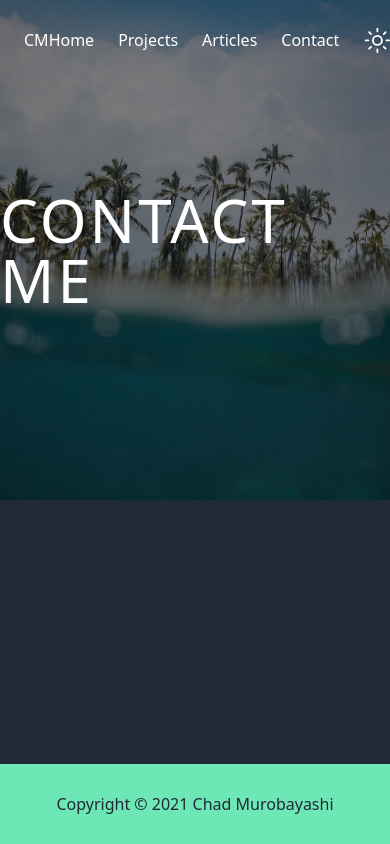
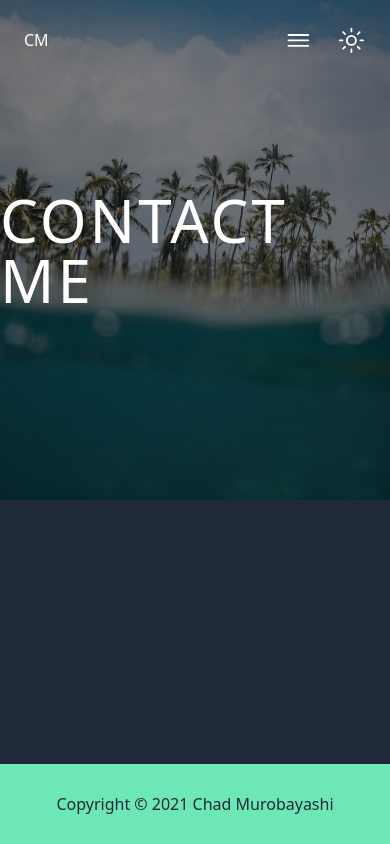
Before and after one commit to chadmuro/chadmuro-portfolio, a Next.js app: page /contact in a window 390 px wide. Built offline with nearby package versions, Linux system fonts and the light colour scheme.

Commit message:
create responsive header

```diff
--- a/components/Header.js
+++ b/components/Header.js
@@ -1,11 +1,17 @@
 import { useState, useEffect } from 'react';
 import Link from 'next/link';
 import { useRouter } from 'next/router';
-import { IoSunnyOutline, IoMoonOutline } from 'react-icons/io5';
+import {
+	IoSunnyOutline,
+	IoMoonOutline,
+	IoMenuOutline,
+	IoCloseOutline,
+} from 'react-icons/io5';
 
 const Header = () => {
 	const [darkMode, setDarkMode] = useState(true);
 	const [showHeader, setShowHeader] = useState(false);
+	const [openMenu, setOpenMenu] = useState(false);
 	const router = useRouter();
 	const isHomePage = router.pathname === '/';
 
@@ -32,6 +38,27 @@ const Header = () => {
 		return () => window.removeEventListener('scroll', handleScroll);
 	}, []);
 
+	const links = [
+		{
+			path: '/',
+			text: 'Home',
+		},
+		{
+			path: '/projects',
+			text: 'Projects',
+		},
+		{
+			path: '/articles',
+			text: 'Articles',
+		},
+		{
+			path: '/contact',
+			text: 'Contact',
+		},
+	];
+
+	console.log(openMenu);
+
 	return (
 		<header
 			className={`w-full h-header py-10 sticky top-0 left-0 flex justify-between items-center z-20 transition duration-300 ${
@@ -44,37 +71,39 @@ const Header = () => {
 					: 'text-white'
 			}`}
 		>
-			<div className="ml-6">
+			<div className="ml-6 hover:text-green-300">
 				<Link href="/">
 					<a>CM</a>
 				</Link>
 			</div>
 			<div className="w-full" />
-			<ul className="flex">
-				<li className="mr-6 hover:text-green-300">
-					<Link href="/">
-						<a>Home</a>
-					</Link>
-				</li>
-				<li className="mr-6 hover:text-green-300">
-					<Link href="/projects">
-						<a>Projects</a>
-					</Link>
-				</li>
-				<li className="mr-6 hover:text-green-300">
-					<Link href="/articles">
-						<a>Articles</a>
-					</Link>
-				</li>
-				<li className="mr-6 hover:text-green-300">
-					<Link href="/contact">
-						<a>Contact</a>
-					</Link>
-				</li>
+			<ul className="block pt-10 sm:pt-0 sm:flex">
+				{links &&
+					links.map((link, index) => (
+						<li
+							className={`sm:mr-6 sm:flex sm:relative hover:text-green-300 ${
+								openMenu ? `flex` : 'hidden'
+							}`}
+						>
+							<Link href={link.path}>
+								<a onClick={() => setOpenMenu(false)}>{link.text}</a>
+							</Link>
+						</li>
+					))}
 			</ul>
 			<button
+				onClick={() => setOpenMenu(!openMenu)}
+				className="focus:outline-none mr-6 flex sm:hidden hover:text-green-300"
+			>
+				{openMenu ? (
+					<IoCloseOutline size="1.8rem" />
+				) : (
+					<IoMenuOutline size="1.8rem" />
+				)}
+			</button>
+			<button
 				onClick={() => setDarkMode(!darkMode)}
-				className="focus:outline-none mr-6"
+				className="focus:outline-none mr-6 hover:text-green-300"
 			>
 				{darkMode ? (
 					<IoSunnyOutline size="1.8rem" />
```
